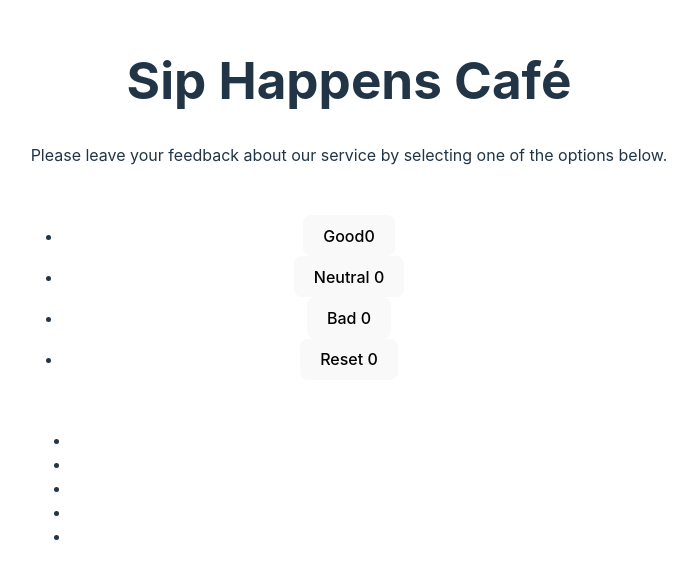
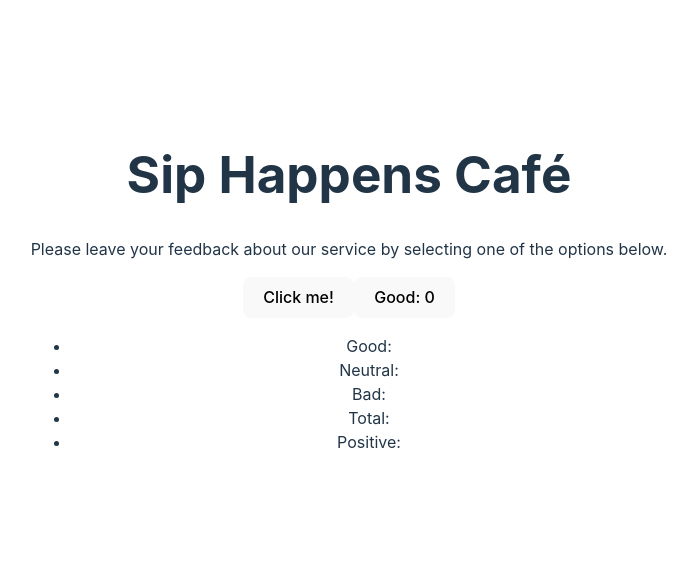
Before and after one commit to JuliaLuk/goit-react-hw-02, a React (Vite) app: page / in a window 1280 px wide. Shown: the part 109-688 px from the top of the page, without its empty margins (291-988 px from the left). Built offline with nearby package versions, Linux system fonts and the light colour scheme.

Commit message:
components added

```diff
--- a/src/components/App/App.jsx
+++ b/src/components/App/App.jsx
@@ -1,47 +1,26 @@
-import { useState } from "react";
+import { Title } from "../Description/Description";
+// import { Descr } from "../Description/Description";
+import { Button } from "../Button/Button";
+import { Options } from "../Options/Options";
+import { Feedback } from "../Feedback/Fedback";
 import "./App.css";
 
 export const App = () => {
-  const [count, setCount] = useState(0);
-
   return (
     <>
-      <h1>Sip Happens Café</h1>
+      <Title text="Sip Happens Café" />
       <p>
         Please leave your feedback about our service by selecting one of the
         options below.
       </p>
-      <ul className="options">
-        <li>
-          <button onClick={() => setCount((count) => count + 1)}>
-            Good
-            {count}
-          </button>
-        </li>
-        <li>
-          <button onClick={() => setCount((count) => count + 1)}>
-            Neutral {count}
-          </button>
-        </li>
-        <li>
-          <button onClick={() => setCount((count) => count + 1)}>
-            Bad {count}
-          </button>
-        </li>
-        <li>
-          <button onClick={() => setCount((count) => count + 1)}>
-            Reset {count}
-          </button>
-        </li>
-      </ul>
+      {/* <Descr
+        descr="Please leave your feedback about our service by selecting one of the
+        options below."
+      /> */}
 
-      <ul className="feedback">
-        <li></li>
-        <li></li>
-        <li></li>
-        <li></li>
-        <li></li>
-      </ul>
+      <Button />
+      <Options />
+      <Feedback />
     </>
   );
 };
--- /dev/null
+++ b/src/components/Button/Button.jsx
@@ -0,0 +1,7 @@
+export const Button = () => {
+  const handleClick = () => {
+    alert("I'm a button!");
+  };
+
+  return <button onClick={handleClick}>Click me!</button>;
+};
--- /dev/null
+++ b/src/components/Description/Description.jsx
@@ -0,0 +1,7 @@
+export const Title = ({ text }) => {
+  return <h1>{text}</h1>;
+};
+
+// export const Descr = ({ descr }) => {
+//   return <p>{descr}</p>;
+// };
--- /dev/null
+++ b/src/components/Feedback/Fedback.jsx
@@ -0,0 +1,11 @@
+export const Feedback = () => {
+  return (
+    <ul>
+      <li>Good: {}</li>
+      <li>Neutral: {}</li>
+      <li>Bad: {}</li>
+      <li>Total: {}</li>
+      <li>Positive: {}</li>
+    </ul>
+  );
+};
--- /dev/null
+++ b/src/components/Options/Options.jsx
@@ -0,0 +1,11 @@
+import { useState } from "react";
+
+export const Options = () => {
+  const [good, setClicks] = useState(0);
+
+  const handleClick = () => {
+    setClicks(good + 1);
+  };
+
+  return <button onClick={handleClick}>Good: {good}</button>;
+};
--- a/src/main.jsx
+++ b/src/main.jsx
@@ -1,6 +1,7 @@
 import React from "react";
 import ReactDOM from "react-dom/client";
 import { App } from "./components/App/App.jsx";
+
 import "./index.css";
 
 ReactDOM.createRoot(document.getElementById("root")).render(
```
